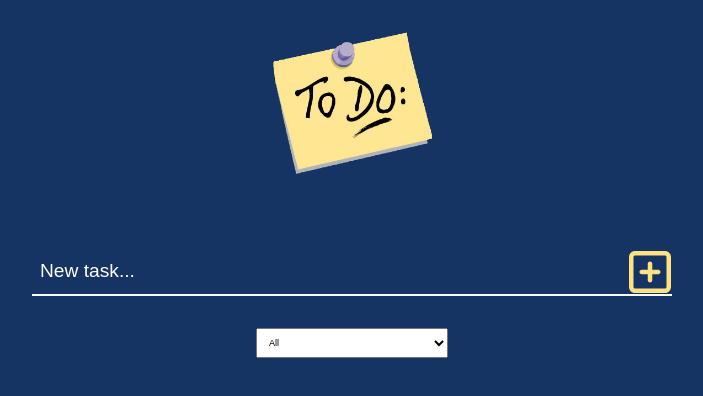
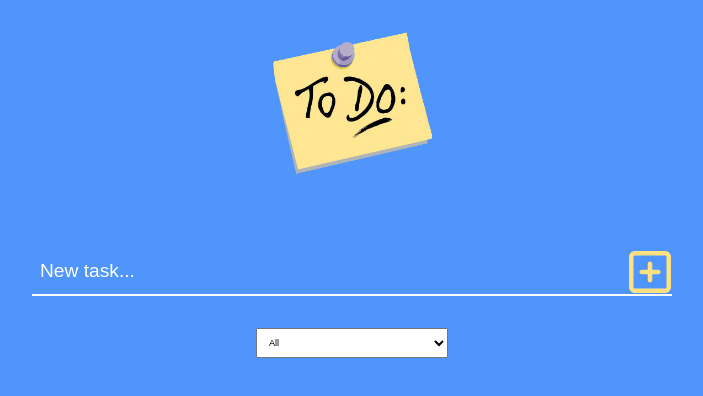
Before and after one commit to IgorGryp/to-do-list-app-react, a React (Create React App) app: page / in a window 1280 px wide. Shown: the top 396 px of the page, without its empty margins (288-991 px from the left). Built offline with nearby package versions, Linux system fonts and the light colour scheme; the HTML template or start-up script is replaced by a standard one.

Commit message:
changed colors

```diff
--- a/src/components/Todo.js
+++ b/src/components/Todo.js
@@ -34,7 +34,7 @@ function Todo({ todo, toggleStarIcon, toggleCheckIcon, checkOffTodo, deleteTask
           }}
           className="check-button-icon"
           style={{
-            color: todo.check ? '#e33131' : null,
+            color: todo.check ? '#dc3e3e' : null,
           }}
         />
 
--- a/src/index.css
+++ b/src/index.css
@@ -5,7 +5,7 @@
 }
 body {
   /* background-image: linear-gradient(89deg, #8eb6f7 10%, #70d1fd 90%); */
-  background: #153464;
+  background: #5095fb;
 }
 .App {
   text-align: center;
```
